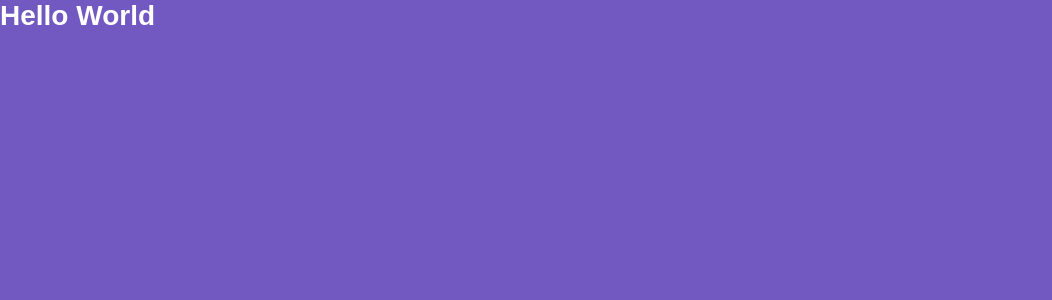
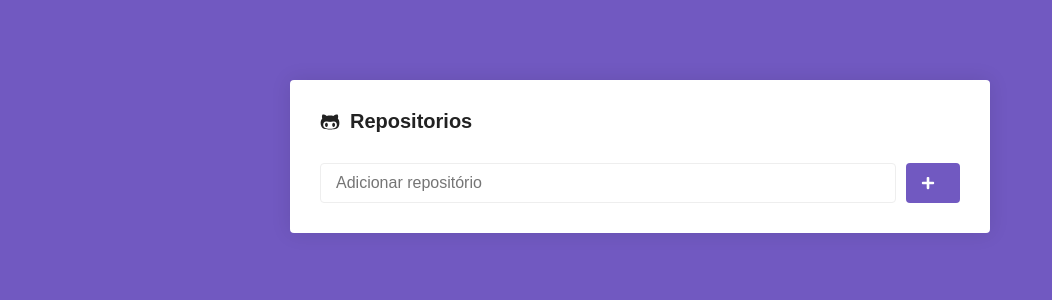
Before and after one commit to GustavoHmbSouza/RocketseatBootcamp, a React (Create React App) app in the folder modulo5/: page / in a window 1280 px wide. Shown: the top 300 px of the page, without its empty margins (0-1052 px from the left). Built offline with nearby package versions, Linux system fonts and the light colour scheme; the HTML template or start-up script is replaced by a standard one.

Commit message:
Iniciando o desenvolvimento do front / Utilizando técnicas da dependencia styled-components

```diff
--- a/modulo5/package.json
+++ b/modulo5/package.json
@@ -5,6 +5,7 @@
   "dependencies": {
     "react": "^16.10.2",
     "react-dom": "^16.10.2",
+    "react-icons": "^3.7.0",
     "react-router-dom": "^5.1.2",
     "react-scripts": "3.2.0",
     "styled-components": "^4.4.0"
--- a/modulo5/src/pages/main/index.js
+++ b/modulo5/src/pages/main/index.js
@@ -1,7 +1,23 @@
 import React from 'react';
 
-import { Title } from './styles';
+import { FaGithubAlt, FaPlus } from 'react-icons/fa';
+import { Container, Form, SubmitButton } from './styles';
 
 export default function main() {
-    return <Title>Hello World</Title>;
+    return (
+        <Container>
+            <h1>
+                <FaGithubAlt />
+                Repositorios
+            </h1>
+
+            <Form onSubmit={() => {}}>
+                <input type="text" placeholder="Adicionar repositório" />
+
+                <SubmitButton disabled>
+                    <FaPlus color="#fff" size={14} />
+                </SubmitButton>
+            </Form>
+        </Container>
+    );
 }
--- a/modulo5/src/pages/main/styles.js
+++ b/modulo5/src/pages/main/styles.js
@@ -1,5 +1,47 @@
 import styled from 'styled-components';
 
-export const Title = styled.h1`
-    color: #fff;
+export const Container = styled.div`
+    max-width: 700px;
+    background: #fff;
+    border-radius: 4px;
+    box-shadow: 0 0 20px rgba(0, 0, 0, 0.1);
+    padding: 30px;
+    margin: 80px auto;
+
+    h1 {
+        font-size: 20px;
+        display: flex;
+        align-items: center;
+    }
+
+    svg {
+        margin-right: 10px;
+    }
 `;
+
+export const Form = styled.form`
+    margin-top: 30px;
+    display: flex;
+
+    input {
+        flex: 1;
+        border: 1px solid #eee;
+        padding: 10px 15px;
+        border-radius: 4px;
+        font-size: 16px;
+    }
+`;
+
+export const SubmitButton = styled.button.attrs({
+    type: 'submity',
+})`
+    background: #7159c1;
+    border: 0;
+    padding: 0 15px;
+    margin-left: 10px;
+    border-radius: 4px;
+
+    display: flex;
+    justify-content: center;
+    align-items: center;
+`;
```
Also changed, not shown: 1 other file (tests, documents, lock files or other folders).
